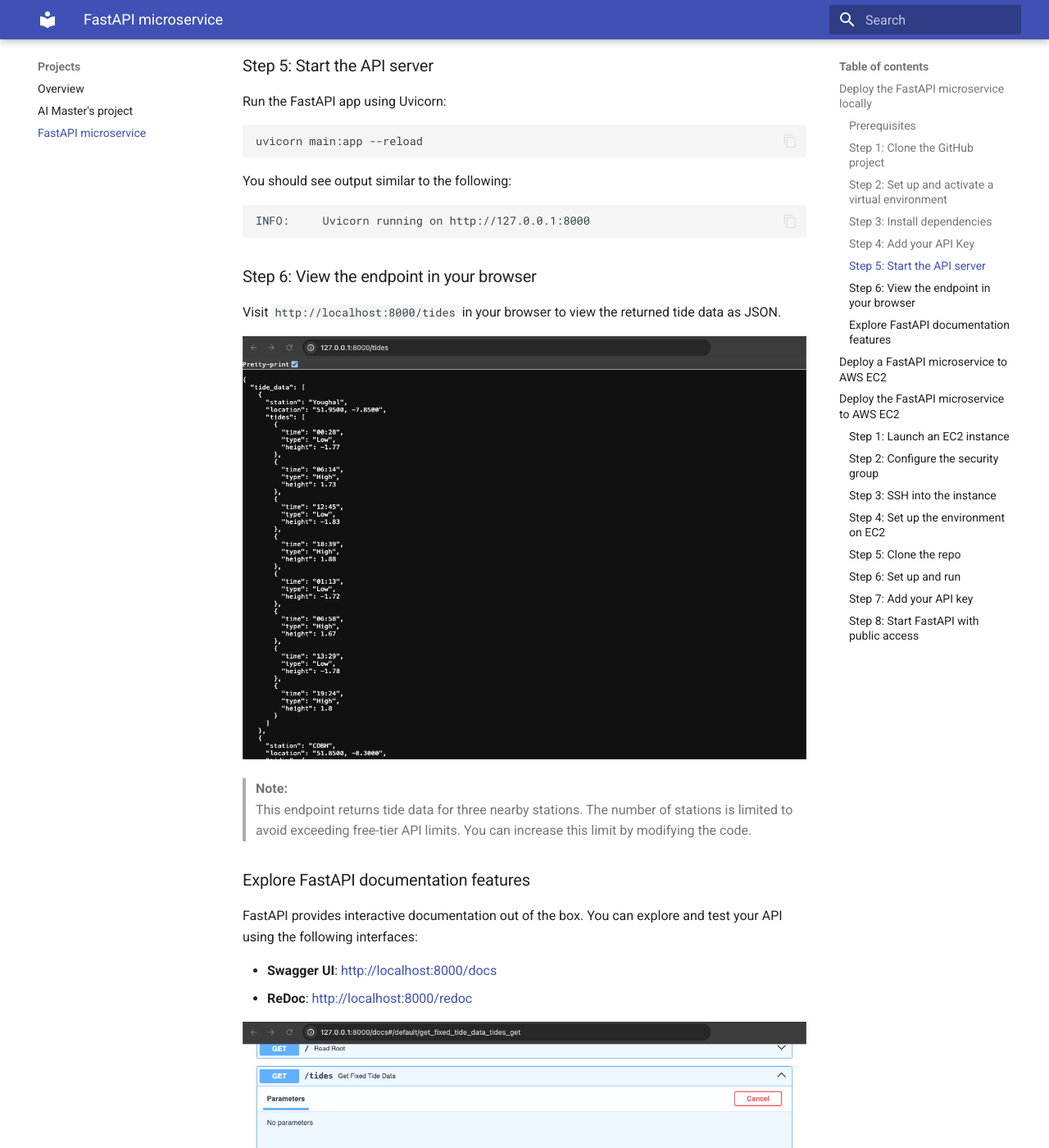
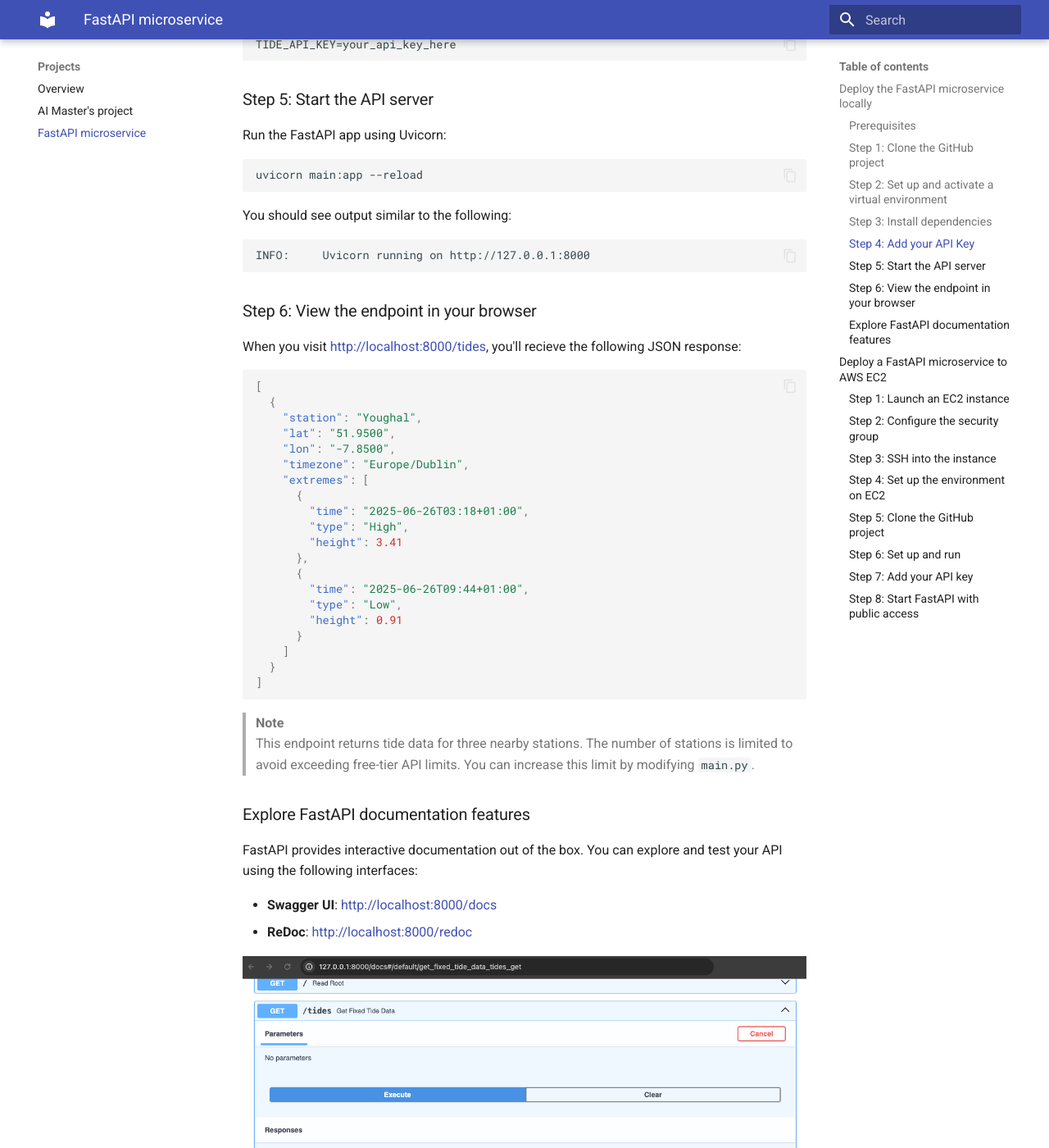
Before and after one commit to carolinemaymaguirecmm/about, an MkDocs documentation site: the page built from docs/projects/fast-dsp-microservice/deployment-guide.md, in a window 1280 px wide and 1400 px high, scrolled down 1194 px. Shown: the whole window at 82% size. Built offline with MkDocs 1.6.1 and Material for MkDocs 9.7.7, drawn with Linux system fonts in a browser that asks for light colours; some of the changed text lies outside the part shown.

Commit message:
Updating main.py and related files

````diff
--- a/docs/projects/fast-dsp-microservice/deployment-guide.md
+++ b/docs/projects/fast-dsp-microservice/deployment-guide.md
@@ -15,6 +15,8 @@
 - A free API key from [WorldTides](https://www.worldtides.info/register)
 
 ### Step 1: Clone the GitHub project
+
+Clone the GitHub project containing the Python, environment and requirements file:
 
 ```bash
 git clone git@github.com:carolinemaymaguirecmm/about.git
@@ -52,18 +54,40 @@
 
 You should see output similar to the following:
 
-```
+```bash
 INFO:     Uvicorn running on http://127.0.0.1:8000
 ```
 
 ### Step 6: View the endpoint in your browser
 
-Visit `http://localhost:8000/tides` in your browser to view the returned tide data as JSON.
+When you visit [http://localhost:8000/tides](http://localhost:8000/tides), you'll recieve the following JSON response:
 
-![Swagger UI Screenshot](./images/fast-api-browser.png)
+```json
+[
+  {
+    "station": "Youghal",
+    "lat": "51.9500",
+    "lon": "-7.8500",
+    "timezone": "Europe/Dublin",
+    "extremes": [
+      {
+        "time": "2025-06-26T03:18+01:00",
+        "type": "High",
+        "height": 3.41
+      },
+      {
+        "time": "2025-06-26T09:44+01:00",
+        "type": "Low",
+        "height": 0.91
+      }
+    ]
+  }
+]
 
-> **Note:**
-> This endpoint returns tide data for three nearby stations. The number of stations is limited to avoid exceeding free-tier API limits. You can increase this limit by modifying the code.
+```
+
+> **Note**
+> This endpoint returns tide data for three nearby stations. The number of stations is limited to avoid exceeding free-tier API limits. You can increase this limit by modifying `main.py`.
 
 ### Explore FastAPI documentation features
 
@@ -72,11 +96,9 @@
 - **Swagger UI**: [http://localhost:8000/docs](http://localhost:8000/docs)
 - **ReDoc**: [http://localhost:8000/redoc](http://localhost:8000/redoc)
 
-![Swagger UI Screenshot](./images/fast-api-docs.png)
+![FastAPI interactive documentation in Swagger UI](./images/fast-api-docs.png)
 
 ## Deploy a FastAPI microservice to AWS EC2
-
-## Deploy the FastAPI microservice to AWS EC2
 
 Follow these steps to deploy the microservice to the cloud using Amazon EC2.
 
@@ -84,37 +106,39 @@
 
 1. Go to the [AWS Management Console](https://console.aws.amazon.com/).
 2. Launch a new EC2 instance with the following configuration:
-   - **AMI**: Ubuntu Server 22.04 LTS
-   - **Instance type**: `t2.micro`
-   - **Key pair**: Create a new key pair and download the `.pem` file.
+
+      - **AMI**: Ubuntu Server 22.04 LTS
+      - **Instance type**: `t2.micro`
+      - **Key pair**: Create a new key pair and download the `.pem` file.
+
 3. Click **Launch instance**.
 4. After launch, navigate to **EC2 > Instances**, select your instance, and copy the **Public IPv4 address**.
 
 ### Step 2: Configure the security group
 
-By default, AWS EC2 blocks all incoming traffic to your EC2 instance. To access your FastAPI app from a browser, you must allow traffic on the port Uvicorn uses. This value is typically `8000`, but can be changed as needed.
+By default, AWS EC2 blocks all incoming traffic to your EC2 instance. To access your FastAPI app from a browser, you must allow traffic on the port Uvicorn uses. This value is typically `8000`.
 
 1. In the EC2 Console, open your instance and scroll to the **Security** section.
-2. Click the linked **Security group** name.
+2. Click the linked security group name.
 3. Select the **Inbound rules** tab and click **Edit inbound rules**.
 4. Click **Add rule**, then enter the following values:
-   - **Type**: Custom TCP
-   - **Port range**: `8000`
-   - **Source**: `<your-ip-address>` or `0.0.0.0/0`
+      - **Type**: Custom TCP
+      - **Port range**: `8000`
+      - **Source**: `<your-ip-address>` or `0.0.0.0/0`
 5. Click **Save rules**.
 
-> **Important:**
-> For security, restrict access by using your IP as the source instead of `0.0.0.0/0`. Only use 0.0.0.0/0 to allow public access during short testing periods, and revert to a more secure setting afterward.
+![Configuring an AWS EC2 security group](./images/aws-ec2-security-group.png)
+
+> **Important**
+> For security, restrict access by using your IP as the source instead of `0.0.0.0/0`. Only use `0.0.0.0/0` to allow public access during short testing periods.
 
 ### Step 3: SSH into the instance
 
-Use SSH to connect to your EC2 instance. Replace `<your-key-name>` with your .pem file name and `<your-ec2-public-ip>` with the instance’s public IPv4 address:
+Use SSH to connect to your EC2 instance. Replace `<your-key-name>` with your `.pem` file name and `<your-ec2-public-ip>` with the instance’s public IPv4 address:
 
 ```bash
 ssh -i <your-key-name>.pem ubuntu@<your-ec2-public-ip>
 ```
-
-If prompted with a security warning, type `yes` to continue.
 
 ### Step 4: Set up the environment on EC2
 
@@ -124,7 +148,7 @@
 sudo apt update && sudo apt install -y python3 python3-pip python3-venv git
 ```
 
-### Step 5: Clone the repo
+### Step 5: Clone the GitHub project
 
 Clone the GitHub repository containing the project files:
 
````
Also changed, not shown: other parts of docs/projects/fast-dsp-microservice/deployment-guide.md (+1 -1 lines), docs/projects/fast-dsp-microservice/images/aws-ec2-security-group.png (added), docs/projects/fast-dsp-microservice/images/fast-api-browser.png (deleted), docs/projects/fast-dsp-microservice/images/fast-api-docs.png.
